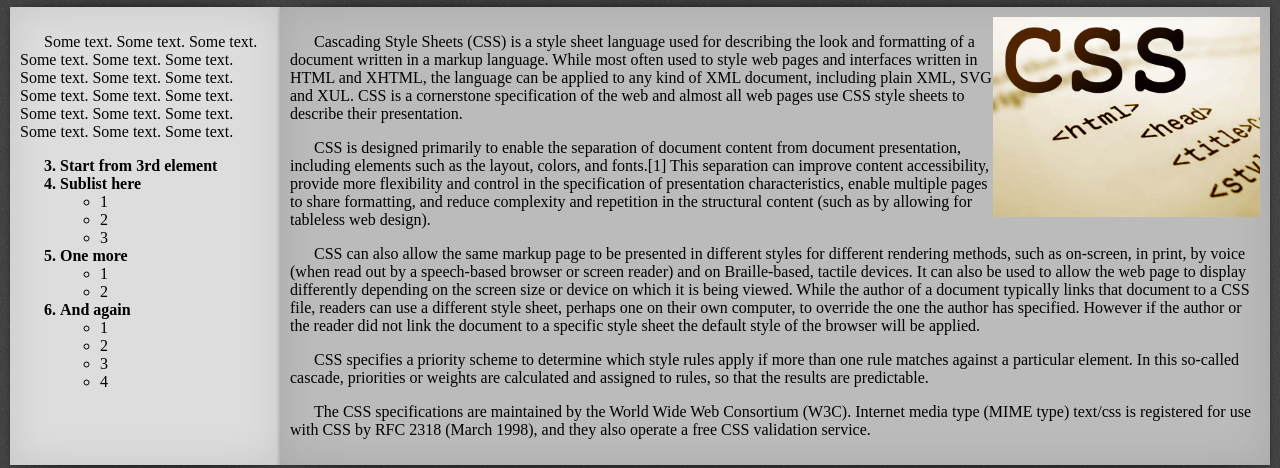
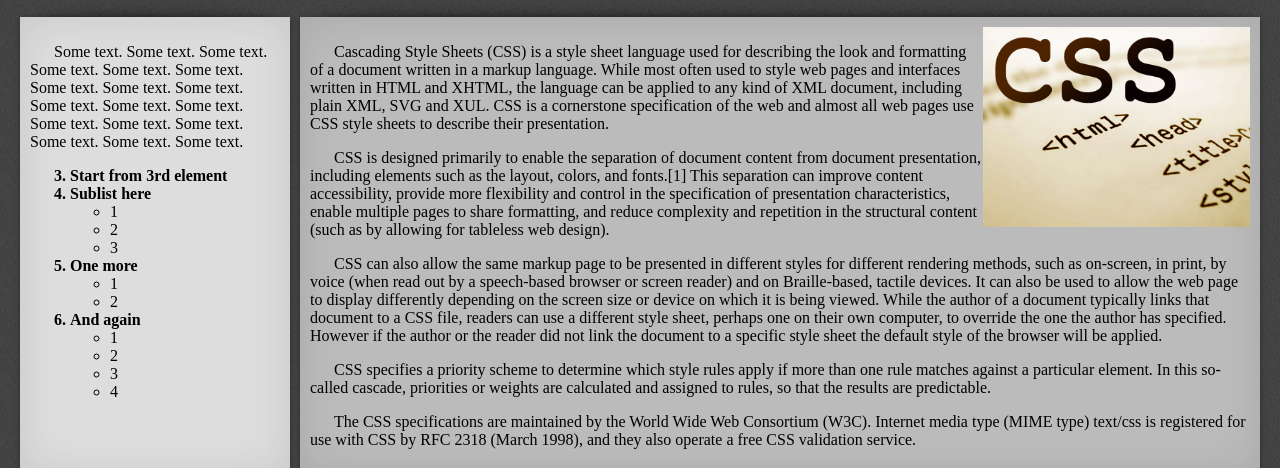
Before and after one commit to ivanbalashov239/ITMO, a plain HTML site: page TP/HTML/task_4/index.html in a window 1280 px wide. Shown: the part 83-551 px from the top of the page. Drawn offline with Linux system fonts and the light colour scheme.

Commit message:
border spacing 10px

```diff
--- a/TP/HTML/task_4/style.css
+++ b/TP/HTML/task_4/style.css
@@ -29,7 +29,7 @@ p{
 #contentwrap {
 	display: table;
 	margin: 10px;
-	background: #fff;
+	border-spacing: 10px;
 }
 
 #sidebar {
```
